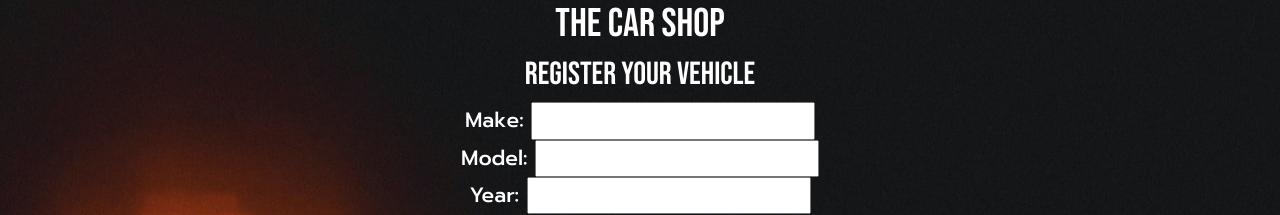
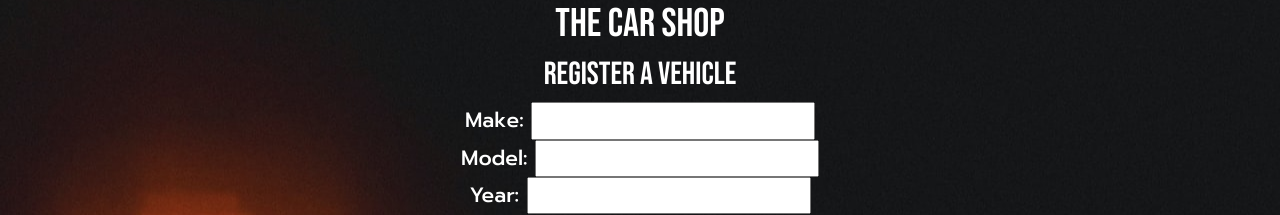
Before and after one commit to nicudemosB/service_React_Frontend, a React (Create React App) app: page / in a window 1280 px wide. Shown: the top 215 px of the page. Built offline with nearby package versions, Linux system fonts and the light colour scheme; no server answers; a web font is replaced by a local one.

Commit message:
updates to h2

```diff
--- a/src/App.js
+++ b/src/App.js
@@ -95,7 +95,7 @@ const handleDelete = (serviceData) => {
     <main className="App">
       <h1>The Car Shop</h1>
       <section>
-        <h2>Register your Vehicle</h2>
+        <h2>Register a Vehicle</h2>
         <form onSubmit = {handleNewListFormSubmit}>
           Make: <input type='text' onChange={handleNewMakeChange} /><br/>
           Model: <input type='text' onChange={handleNewModelChange} /><br/>
```
